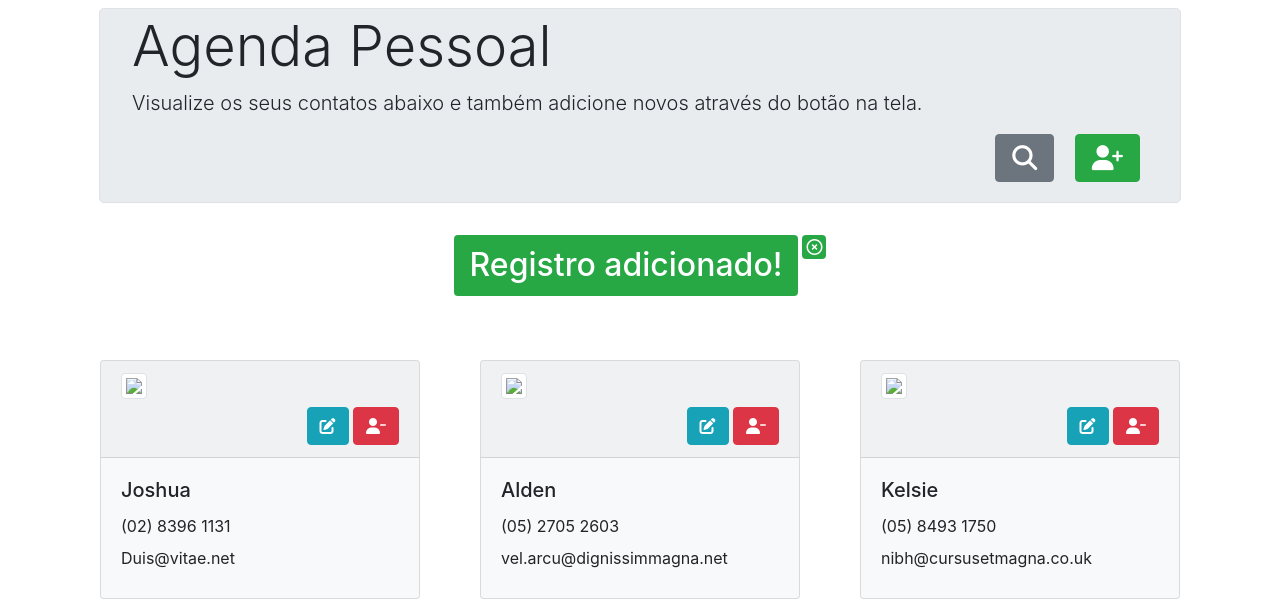
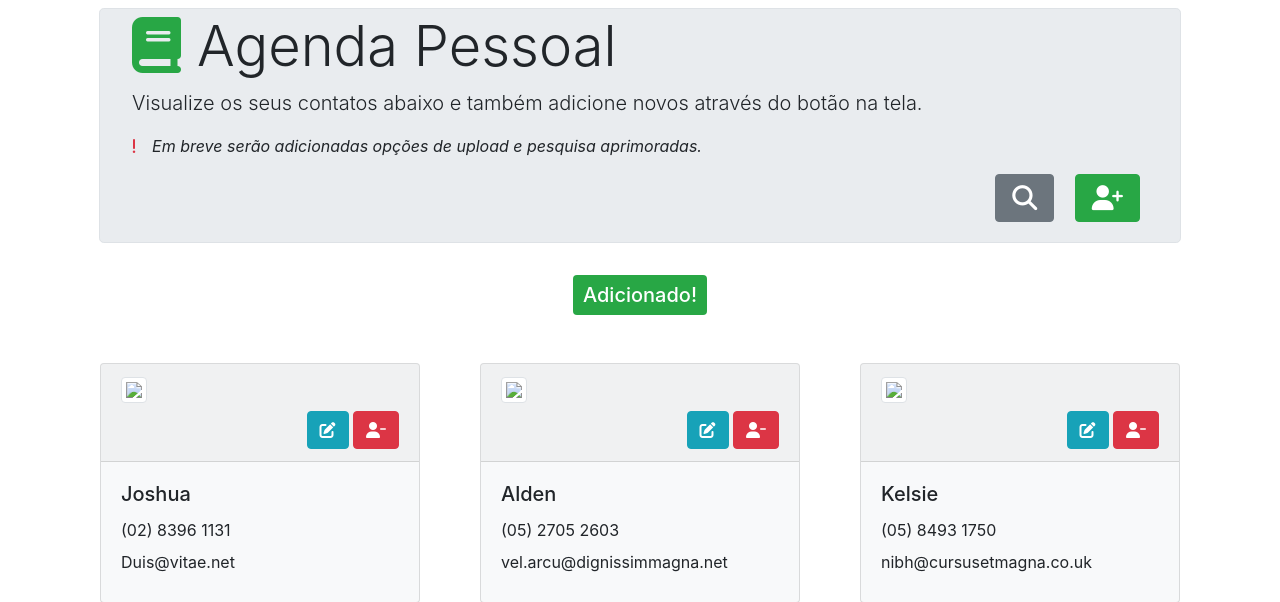
Before and after one commit to xJocz/AppAgendaPessoal, a PHP site: page /index.php?code=insert in a window 1280 px wide. Shown: the top 602 px of the page. Run offline with PHP 8.4, Linux system fonts and the light colour scheme; data comes from the database, SQL or seed files in the repository; some libraries are stand-ins or nearby versions.

Commit message:
melhorias na interface

```diff
--- a/css/custom_style.css
+++ b/css/custom_style.css
@@ -9,10 +9,3 @@
         width: 540px !important;
     }
 }
-
-.alert {
-    padding-left: 15px;
-    padding-right: 15px;
-    padding-top: 10px;
-    padding-bottom: 10px;
-}
--- a/index.php
+++ b/index.php
@@ -24,28 +24,28 @@
             <div class="row">
                 <div class="col">
                     <div class="jumbotron py-1 border">
-                        <h1 class="display-4">Agenda Pessoal</h1>
+                        <h1 class="display-4"><i class="fas fa-book mr-3 text-success"></i>Agenda Pessoal</h1>
                         <p class="lead">Visualize os seus contatos abaixo e também adicione novos através do botão na tela.</p>
+                        <p><em><i class="fas fa-exclamation text-danger mr-3"></i>Em breve serão adicionadas opções de upload e pesquisa aprimoradas.</em></p>
                         <div class="text-right">
                         <button class="btn btn-primary btn-lg rounded border-secondary mx-2 px-3 bg-secondary mb-3" href="#" role="button" onclick="#"><i class="fas fa-search fa-lg"></i></button>
                         <button class="btn btn-primary btn-lg rounded border-success mx-2 px-3 bg-success mb-3" href="#" role="button" onclick="modalAdd()"><i class="fas fa-user-plus fa-lg"></i></button>
                     </div>
+                </div>
 
-                    </div>
-                    <div class="rounded-lg d-flex justify-content-center">
-                        <? if (isset($_GET['code']) && $_GET['code'] == 'insert') {?>
-                            <div class="alert h2 bg-success text-white text-center">Registro adicionado!</div>
-                            <div><i class="far fa-times-circle ml-1 bg-success px-1 py-1 text-white rounded" onclick="removerAlerta()"></i></div>
+                    <div>
+                        <div class="rounded-lg d-flex justify-content-center">
+                            <? if (isset($_GET['code']) && $_GET['code'] == 'insert') {?>
+                            <div class="alert h5 bg-success text-white text-center mb-0" style="padding: 8px 10px; border-width: 0; cursor: pointer;" onclick="removerAlerta()">Adicionado!</div>
                         <? } ?>
-                        <? if (isset($_GET['code']) && $_GET['code'] == 'update') {?>
-                            <div class="alert h2 bg-info text-white text-center">Registro atualizado!</div>
-                            <div><i class="far fa-times-circle ml-1 bg-info px-1 py-1 text-white rounded" onclick="removerAlerta()"></i></div>
+                            <? if (isset($_GET['code']) && $_GET['code'] == 'update') {?>
+                            <div class="alert h5 bg-info text-white text-center mb-0" style="padding: 8px 10px; border-width: 0; cursor: pointer;" onclick="removerAlerta()">Atualizado!</div>
                         <? } ?>
-                        <? if (isset($_GET['code']) && $_GET['code'] == 'remove') {?>
-                            <div class="alert h2 rounded bg-danger text-white text-center">Registro removido!</div>
-                            <div><i class="far fa-times-circle ml-1 bg-danger px-1 py-1 text-white rounded" onclick="removerAlerta()"></i></div>
+                            <? if (isset($_GET['code']) && $_GET['code'] == 'remove') {?>
+                            <div class="alert h5 rounded bg-danger text-white text-center mb-0" style="padding: 8px 10px; border-width: 0; cursor: pointer;" onclick="removerAlerta()">Removido!</div>
                         <? } ?>
                     </div>
+
                 </div>
             </div>
         </div>
@@ -78,7 +78,7 @@
         </div>
     </section>
 
-    <!-- Modal -->
+    <!-- Modal insert -->
     <div class="modal fade" id="modalInsert" tabindex="-1" role="dialog" aria-labelledby="exampleModalLabel" aria-hidden="true">
       <div class="modal-dialog" role="document">
           <div class="modal-content">
@@ -130,7 +130,7 @@
       </div>
     </div>
 
-    <!-- Modal update-->
+    <!-- Modal update -->
     <div class="modal fade" id="modalUpdate" tabindex="-1" role="dialog" aria-labelledby="exampleModalLabel" aria-hidden="true">
         <div class="modal-dialog" role="document">
             <div class="modal-content">
@@ -172,7 +172,25 @@
         </div>
     </div>
 
-
+    <!-- Modal warning -->
+    <div class="modal fade" id="modalAviso" tabindex="-1" aria-labelledby="exampleModalLabel" aria-hidden="true">
+        <div class="modal-dialog">
+            <div class="modal-content">
+            <div class="modal-header bg-warning text-white">
+                <h5 class="modal-title" id="exampleModalLabel">Aviso</h5>
+                <button type="button" class="close" data-dismiss="modal" aria-label="Close">
+                <span aria-hidden="true">&times;</span>
+                </button>
+            </div>
+            <div class="modal-body">
+                As funcionalidades de pesquisa individual e upload de fotos serão adicionadas em breve!
+            </div>
+            <div class="modal-footer">
+                <button type="button" class="btn btn-secondary" data-dismiss="modal">Close</button>
+            </div>
+            </div>
+        </div>
+    </div>
 
     <!-- Optional JavaScript -->
     <!-- jQuery first, then Popper.js, then Bootstrap JS -->
--- a/js/app.js
+++ b/js/app.js
@@ -3,18 +3,26 @@ function modalAdd () {
 }
 
 function modalUpdate (id, nome, telefone, email) {
-    document.getElementById('id').value = id
-    document.getElementById('updateNome').value = nome
-    document.getElementById('updateTel').value = telefone
-    document.getElementById('updateEmail').value = email
+    // document.getElementById('id').value = id
+    // document.getElementById('updateNome').value = nome
+    // document.getElementById('updateTel').value = telefone
+    // document.getElementById('updateEmail').value = email
+    $('#id').val(id)
+    $('#updateNome').val(nome)
+    $('#updateTel').val(telefone)
+    $('#updateEmail').val(email)
     $('#modalUpdate').modal('show')
 }
 
 function limparModal() {
-    document.getElementById('nomeContato').value = ''
-    document.getElementById('telContato').value = ''
-    document.getElementById('emailContato').value = ''
-    document.getElementById('fotoContato').value = ''
+    // document.getElementById('nomeContato').value = ''
+    // document.getElementById('telContato').value = ''
+    // document.getElementById('emailContato').value = ''
+    // document.getElementById('fotoContato').value = ''
+    $('#nomeContato').val('')
+    $('#telContato').val('')
+    $('#emailContato').val('')
+    $('#fotoContato').val('')
   }
 
 function remover(id) {
@@ -24,3 +32,7 @@ function remover(id) {
 function removerAlerta() {
     location.href = 'index.php';
 }
+
+function aviso() {
+    $('#modalAviso').modal('show')
+}
```
